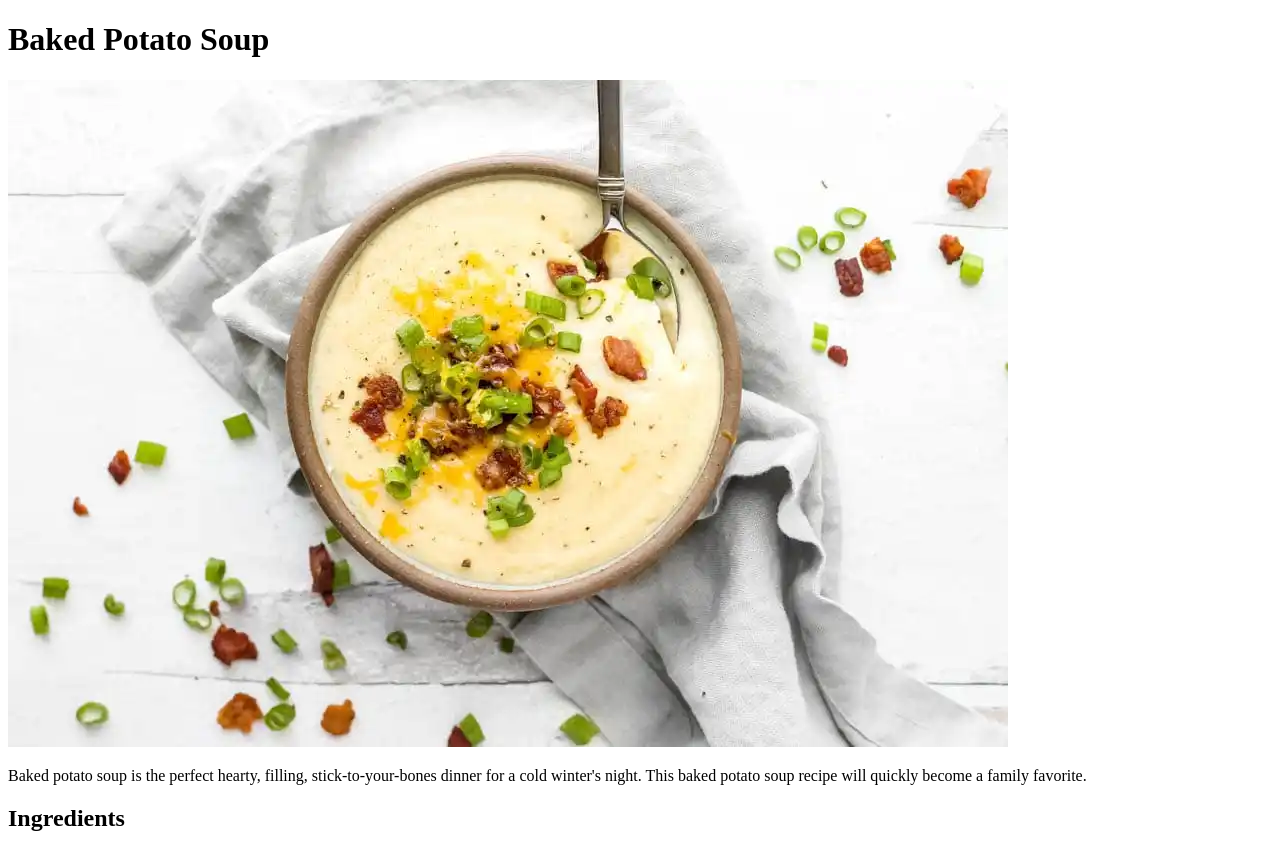
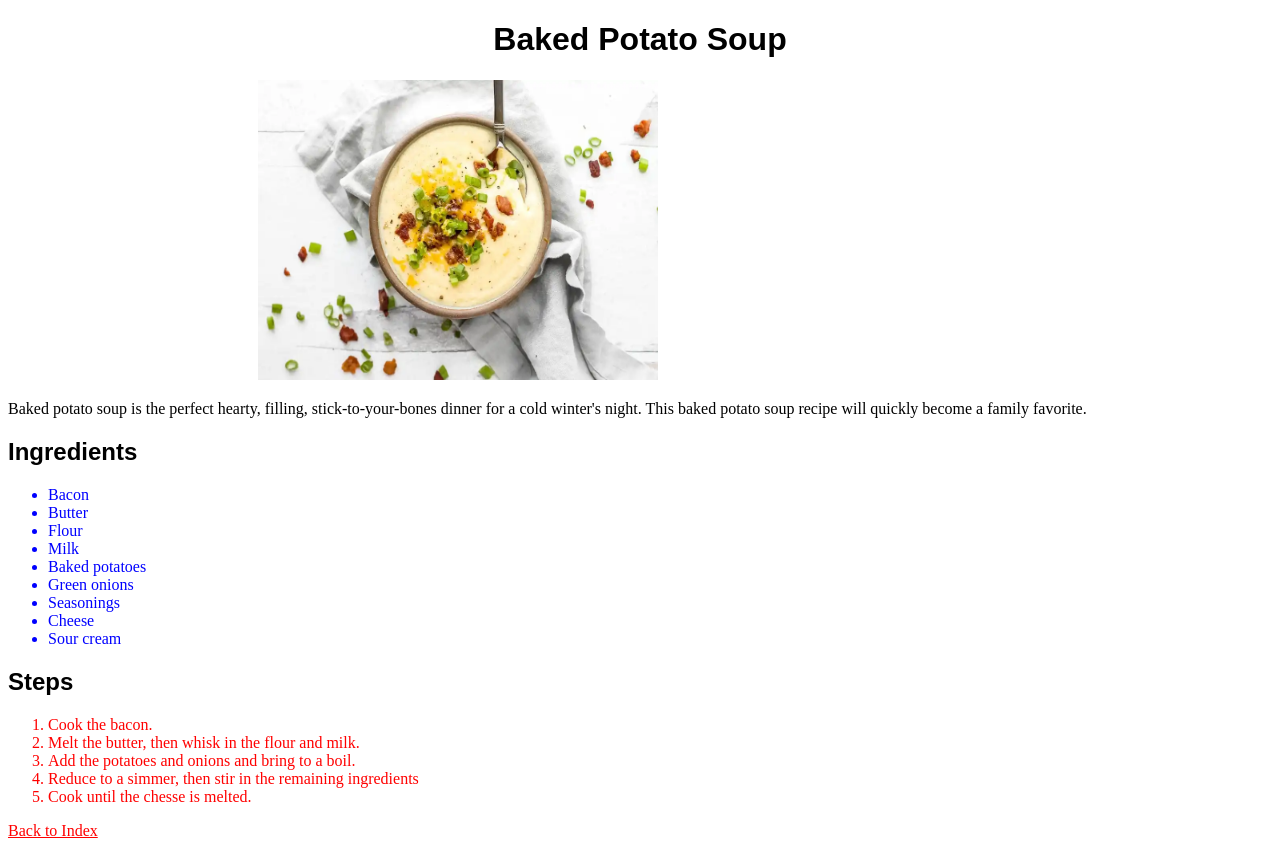
Before and after one commit to MiniEarth23/odin-recipes, a plain HTML site: page recipes/baked_potato_soup.html in a window 1280 px wide. Shown: the top 842 px of the page. Drawn offline with Linux system fonts and the light colour scheme.

Commit message:
Add css to recipes project
Add the basic css styling such as color, typographic properties etc.

```diff
--- /dev/null
+++ b/index.css
@@ -0,0 +1,22 @@
+ul {
+  color: blue;
+}
+
+a, ol {
+  color: red;
+}
+
+h1, h2 {
+  font-family: sans-serif;
+}
+
+h1 {
+  text-align: center;
+}
+
+img {
+  height: 300px;
+  width: 400px;
+  margin-left: 250px;
+  margin-right: 250px;
+}
--- a/recipes/baked_potato_soup.html
+++ b/recipes/baked_potato_soup.html
@@ -1,6 +1,7 @@
 <!DOCTYPE html>
 <html lang="en">
 <head>
+  <link rel="stylesheet" href="../index.css">
   <meta charset="UTF-8">
   <meta http-equiv="X-UA-Compatible" content="IE=edge">
   <meta name="viewport" content="width=device-width, initial-scale=1.0">
```
Also changed, not shown: index.html (+1 -0 lines), recipes/miso_soup.html (+1 -0 lines), recipes/tomato_soup.html (+1 -0 lines).
